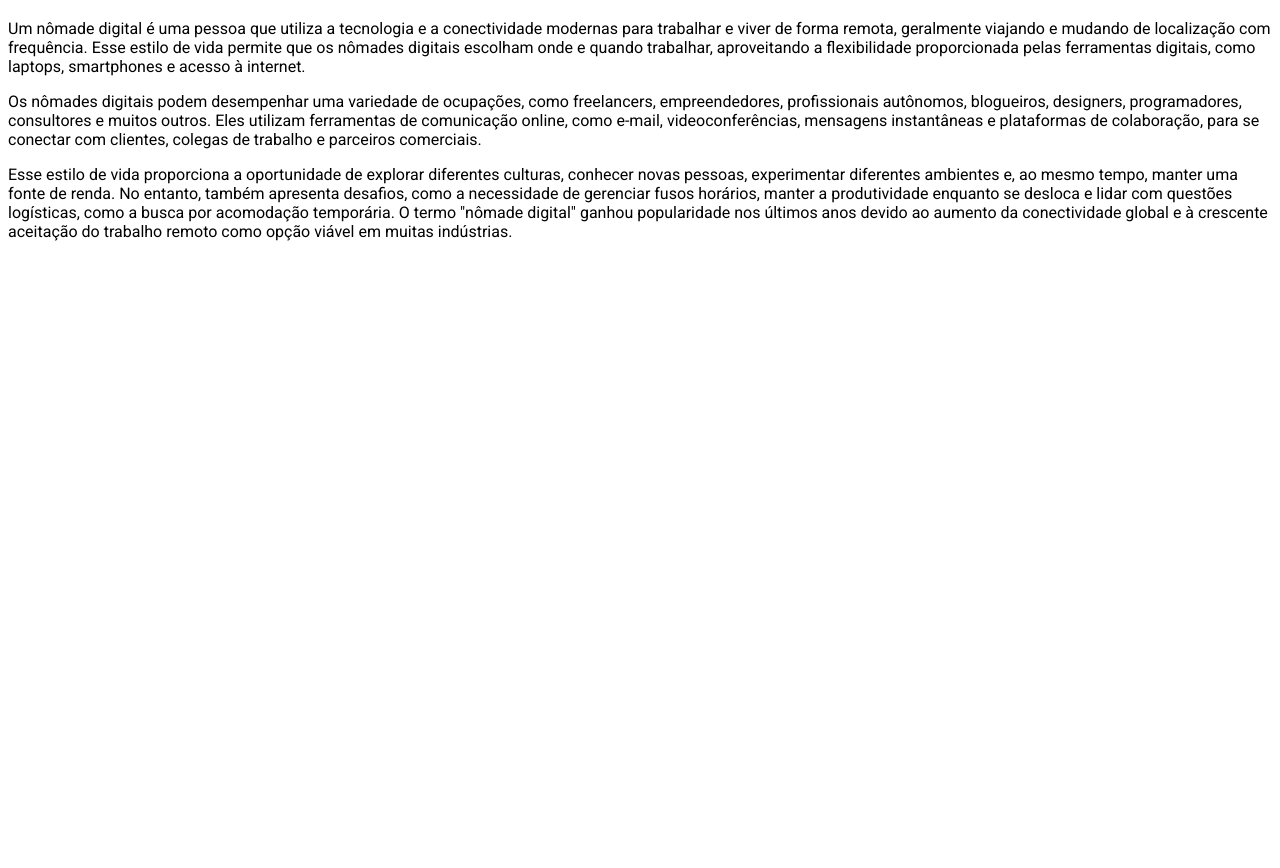
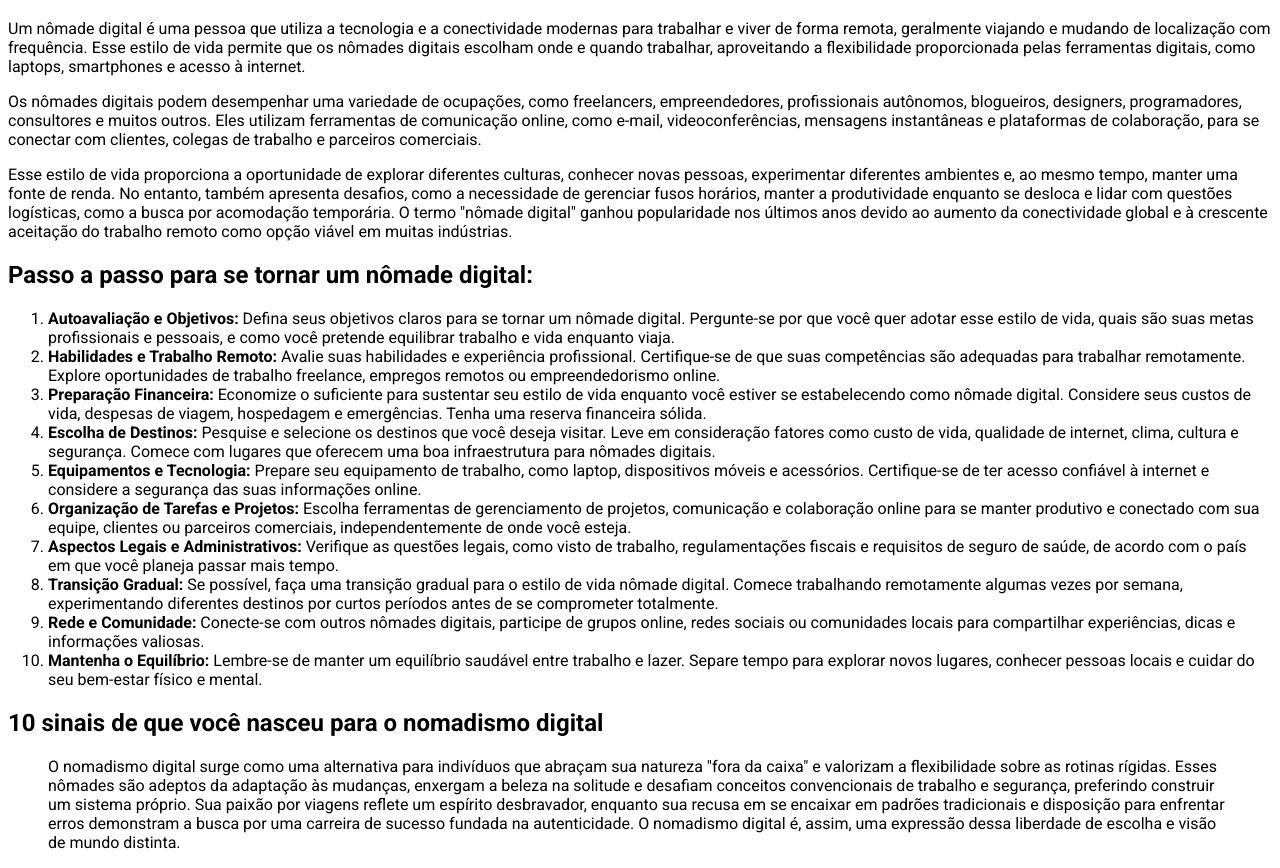
Before and after one commit to victoricoma/pw1_1h3_a, a plain HTML site: page index.html in a window 1280 px wide. Shown: the part 62-930 px from the top of the page. Before the commit the page ends 800 px from the top, so only its background shows below. Drawn offline with Linux system fonts and the light colour scheme.

Commit message:
Aula1508 Bloquete e Listas

```diff
--- a/index.html
+++ b/index.html
@@ -31,6 +31,73 @@
         O termo "nômade digital" ganhou popularidade nos últimos anos devido ao aumento da conectividade global e à
         crescente aceitação do trabalho remoto como opção viável em muitas indústrias.
     </p>
+    <h2>Passo a passo para se tornar um nômade digital:</h2>
+    <ol>
+        <li>
+            <strong>Autoavaliação e Objetivos:</strong>
+            Defina seus objetivos claros para se tornar um nômade digital. Pergunte-se por que você quer adotar esse
+            estilo de vida, quais são suas metas profissionais e pessoais, e como você pretende equilibrar trabalho e
+            vida enquanto viaja.
+        </li>
+        <li>
+            <strong>Habilidades e Trabalho Remoto:</strong>
+            Avalie suas habilidades e experiência profissional. Certifique-se de que suas competências são adequadas
+            para trabalhar remotamente. Explore oportunidades de trabalho freelance, empregos remotos ou
+            empreendedorismo online.
+        </li>
+        <li>
+            <strong>Preparação Financeira:</strong>
+            Economize o suficiente para sustentar seu estilo de vida enquanto você estiver se estabelecendo como nômade
+            digital. Considere seus custos de vida, despesas de viagem, hospedagem e emergências. Tenha uma reserva
+            financeira sólida.
+        </li>
+        <li>
+            <strong>Escolha de Destinos:</strong>
+            Pesquise e selecione os destinos que você deseja visitar. Leve em consideração fatores como custo de vida,
+            qualidade de internet, clima, cultura e segurança. Comece com lugares que oferecem uma boa infraestrutura
+            para nômades digitais.
+        </li>
+        <li>
+            <strong>Equipamentos e Tecnologia:</strong>
+            Prepare seu equipamento de trabalho, como laptop, dispositivos móveis e acessórios. Certifique-se de ter
+            acesso confiável à internet e considere a segurança das suas informações online.
+        </li>
+        <li>
+            <strong>Organização de Tarefas e Projetos:</strong>
+            Escolha ferramentas de gerenciamento de projetos, comunicação e colaboração online para se manter produtivo
+            e conectado com sua equipe, clientes ou parceiros comerciais, independentemente de onde você esteja.
+        </li>
+        <li>
+            <strong>Aspectos Legais e Administrativos:</strong>
+            Verifique as questões legais, como visto de trabalho, regulamentações fiscais e requisitos de seguro de
+            saúde, de acordo com o país em que você planeja passar mais tempo.
+        </li>
+        <li>
+            <strong>Transição Gradual:</strong>
+            Se possível, faça uma transição gradual para o estilo de vida nômade digital. Comece trabalhando remotamente
+            algumas vezes por semana, experimentando diferentes destinos por curtos períodos antes de se comprometer
+            totalmente.
+        </li>
+        <li>
+            <strong>Rede e Comunidade:</strong>
+            Conecte-se com outros nômades digitais, participe de grupos online, redes sociais ou comunidades locais para
+            compartilhar experiências, dicas e informações valiosas.
+        </li>
+        <li>
+            <strong>Mantenha o Equilíbrio:</strong>
+            Lembre-se de manter um equilíbrio saudável entre trabalho e lazer. Separe tempo para explorar novos lugares,
+            conhecer pessoas locais e cuidar do seu bem-estar físico e mental.
+        </li>
+    </ol>
+    <h2>10 sinais de que você nasceu para o nomadismo digital</h2>
+    <blockquote cite="https://nomadesdigitais.com/10-sinais-de-que-voce-nasceu-para-o-nomadismo-digital/">
+        O nomadismo digital surge como uma alternativa para indivíduos que abraçam sua natureza "fora da caixa" e
+        valorizam a flexibilidade sobre as rotinas rígidas. Esses nômades são adeptos da adaptação às mudanças, enxergam
+        a beleza na solitude e desafiam conceitos convencionais de trabalho e segurança, preferindo construir um sistema
+        próprio. Sua paixão por viagens reflete um espírito desbravador, enquanto sua recusa em se encaixar em padrões
+        tradicionais e disposição para enfrentar erros demonstram a busca por uma carreira de sucesso fundada na
+        autenticidade. O nomadismo digital é, assim, uma expressão dessa liberdade de escolha e visão de mundo distinta.
+    </blockquote>
 </body>
 
 </html>
```
